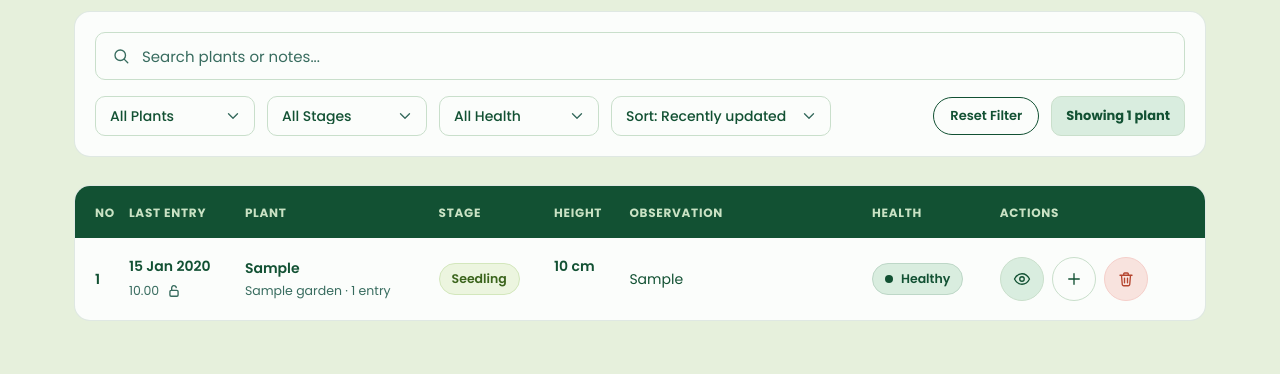
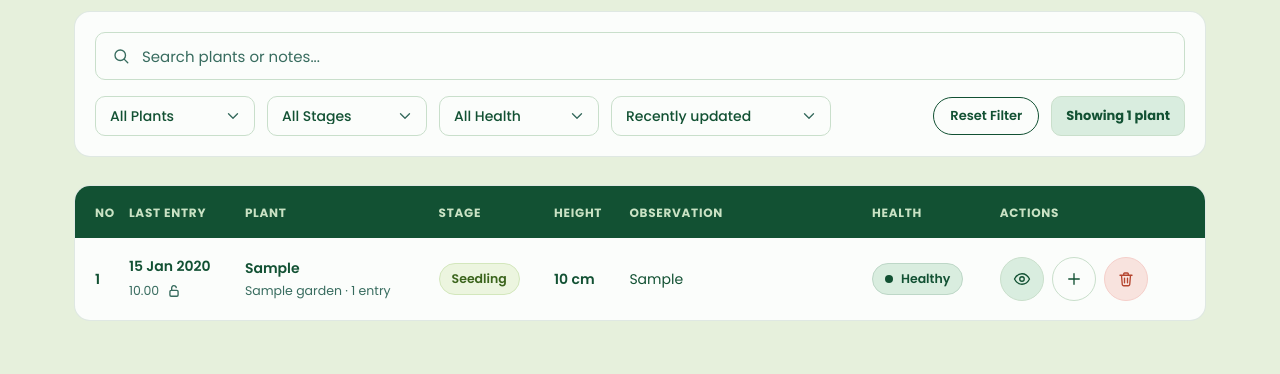
Before and after one commit to paramitasan/urFunFarming, a Django app: page /journal/ in a window 1280 px wide. Shown: the part 314-688 px from the top of the page. Run offline with Django 5.2, Linux system fonts and the light colour scheme; a user stored in the database is signed in; tables that the repository leaves empty hold one stand-in row (values such as "Sample post"); some libraries are stand-ins or nearby versions.

Commit message:
fix: plain filter labels, total plant count and centered height cell

```diff
--- a/journal/forms.py
+++ b/journal/forms.py
@@ -129,10 +129,10 @@ class NewEntryForm(JournalEntryForm):
 class JournalFilterForm(forms.Form):
     # The GET form above the journal list. Every field is optional, empty means "All"
     SORT_CHOICES = [
-        ('recent', 'Sort: Recently updated'),
-        ('oldest', 'Sort: Oldest update'),
-        ('name', 'Sort: Plant name A to Z'),
-        ('tallest', 'Sort: Tallest first'),
+        ('recent', 'Recently updated'),
+        ('oldest', 'Oldest update'),
+        ('name', 'Plant name A to Z'),
+        ('tallest', 'Tallest first'),
     ]
 
     q = forms.CharField(required=False, widget=forms.TextInput(attrs={
@@ -146,12 +146,12 @@ class JournalFilterForm(forms.Form):
     )
     stage = forms.ChoiceField(
         required=False,
-        choices=[('', 'All Stages')] + [(value, f'Stage: {label}') for value, label in JournalEntry.STAGE_CHOICES],
+        choices=[('', 'All Stages')] + JournalEntry.STAGE_CHOICES,
         widget=forms.Select(attrs={'aria-label': 'Growth stage'}),
     )
     health = forms.ChoiceField(
         required=False,
-        choices=[('', 'All Health')] + [(value, f'Health: {label}') for value, label in JournalEntry.HEALTH_CHOICES],
+        choices=[('', 'All Health')] + JournalEntry.HEALTH_CHOICES,
         widget=forms.Select(attrs={'aria-label': 'Plant health'}),
     )
     sort = forms.ChoiceField(required=False, choices=SORT_CHOICES, widget=forms.Select(attrs={'aria-label': 'Sort'}))
@@ -162,4 +162,4 @@ class JournalFilterForm(forms.Form):
         self.fields['plant'].queryset = Planting.objects.filter(
             garden__owner=user, journal_entries__isnull=False,
         ).distinct().order_by('crop')
-        self.fields['plant'].label_from_instance = lambda planting: f'Plant: {planting.crop}'
+        self.fields['plant'].label_from_instance = lambda planting: planting.crop
--- a/journal/tests.py
+++ b/journal/tests.py
@@ -770,12 +770,12 @@ class JournalListTest(JournalTestCase):
         self.client.force_login(self.grower)
         first = self.client.get(self.list_url, {'health': 'healthy'})
         self.assertEqual(len(first.context['page_obj']), 10)
-        self.assertContains(first, 'Showing 1–10 of 14 plants')
+        self.assertContains(first, 'Showing 14 plants')
         self.assertContains(first, 'health=healthy&amp;page=2')
 
         second = self.client.get(self.list_url, {'health': 'healthy', 'page': 2})
         self.assertEqual(len(second.context['page_obj']), 4)
-        self.assertContains(second, 'Showing 11–14 of 14 plants')
+        self.assertContains(second, 'Showing 14 plants')
         # Rows keep counting from 11 on the second page
         self.assertContains(second, '<td class="cell-no">11</td>', html=True)
 
--- a/journal/views.py
+++ b/journal/views.py
@@ -92,10 +92,7 @@ def index(request):
 
     paginator = Paginator(rows, 10)
     page_obj = paginator.get_page(request.GET.get('page'))
-    if paginator.num_pages > 1:
-        count_label = f'Showing {page_obj.start_index()}–{page_obj.end_index()} of {paginator.count} plants'
-    else:
-        count_label = f'Showing {paginator.count} plant{"" if paginator.count == 1 else "s"}'
+    count_label = f'Showing {paginator.count} plant{"" if paginator.count == 1 else "s"}'
 
     # The page links keep the current filters, only the page number changes
     params = request.GET.copy()
--- a/templates/journal/grower_journal.html
+++ b/templates/journal/grower_journal.html
@@ -47,7 +47,7 @@
                             <span class="cell-muted">{{ row.planting.garden.name }} · {{ row.entry_count }} entr{{ row.entry_count|pluralize:"y,ies" }}</span>
                         </td>
                         <td><span class="stage-tag" data-stage="{{ row.latest.stage }}">{{ row.latest.get_stage_display }}</span></td>
-                        <td class="cell-strong">{{ row.latest.height_cm }} cm</td>
+                        <td><span class="cell-strong">{{ row.latest.height_cm }} cm</span></td>
                         <td class="cell-note">{{ row.latest.observation|truncatechars:160 }}</td>
                         <td><span class="health-tag" data-health="{{ row.latest.health }}">{{ row.latest.get_health_display }}</span></td>
                     </tr>
--- a/templates/journal/index.html
+++ b/templates/journal/index.html
@@ -111,7 +111,7 @@
                                 <span class="cell-muted">{{ row.planting.garden.name }} · {{ row.entry_count }} entr{{ row.entry_count|pluralize:"y,ies" }}</span>
                             </td>
                             <td><span class="stage-tag" data-stage="{{ row.latest.stage }}">{{ row.latest.get_stage_display }}</span></td>
-                            <td class="cell-strong">{{ row.latest.height_cm }} cm</td>
+                            <td><span class="cell-strong">{{ row.latest.height_cm }} cm</span></td>
                             <td class="cell-note">{{ row.latest.observation|truncatechars:160 }}</td>
                             <td><span class="health-tag" data-health="{{ row.latest.health }}">{{ row.latest.get_health_display }}</span></td>
                             <td>
```
